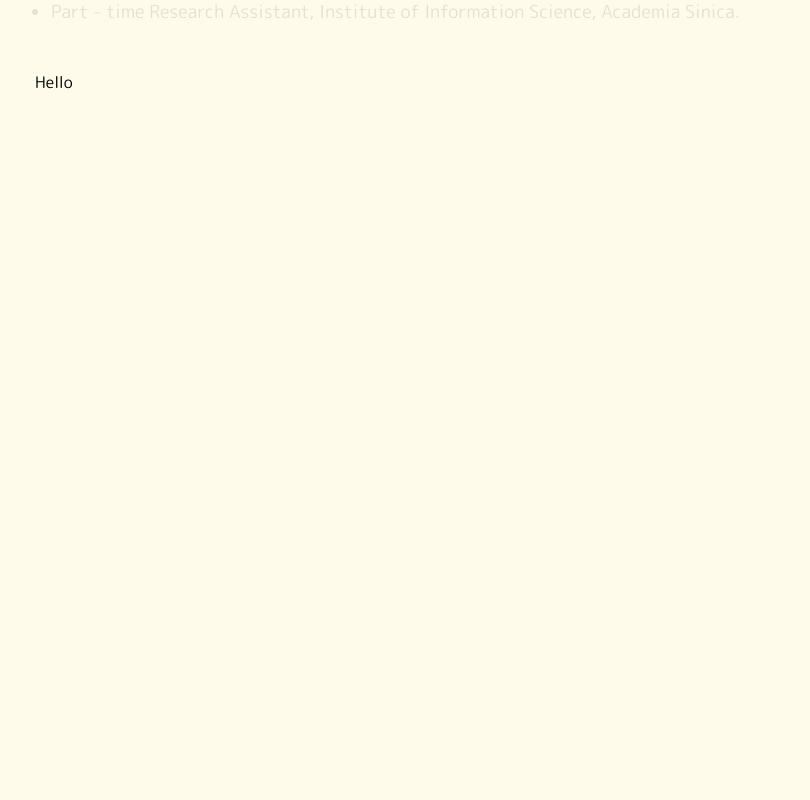
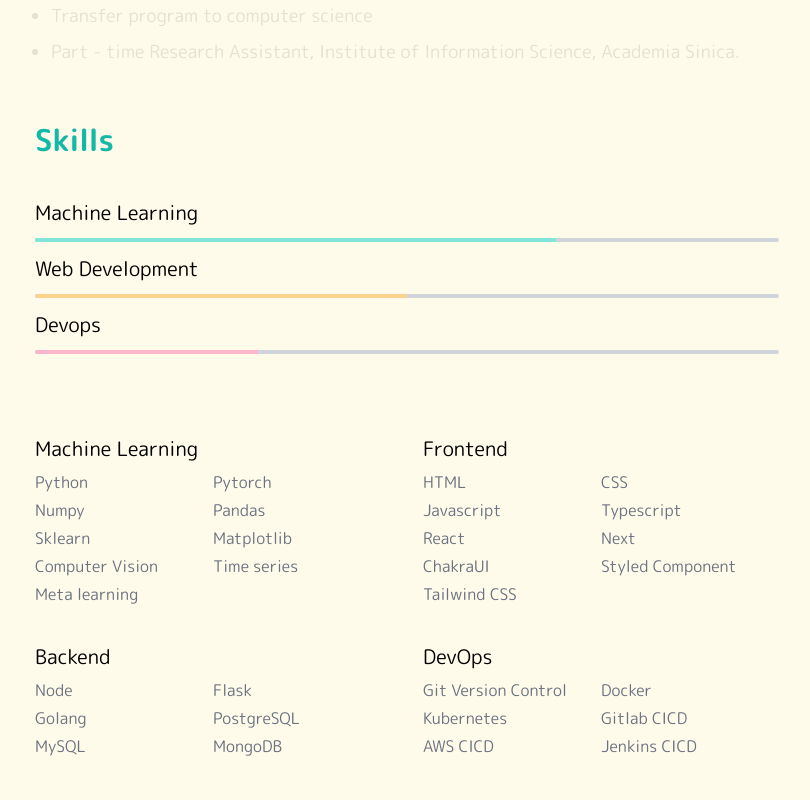
Before and after one commit to hsingyingli/hyl-website, a Next.js app: page / in a window 1280 px wide. Shown: the part 1680-2480 px from the top of the page, without its empty margins (233-1043 px from the left). Built offline with nearby package versions, Linux system fonts and the light colour scheme.

Commit message:
finish skills section

```diff
--- a/components/About/card.tsx
+++ b/components/About/card.tsx
@@ -14,8 +14,7 @@
     const halfH = window.innerHeight / 2
     let current = (scrollY - offsetTop - clientHeight / 2 + halfH)
     current = current > 0 ? current : -current
-    opacity = Math.max(1 - current * 0.6 / clientHeight, 0.1)
-    console.log(opacity)
+    opacity = Math.max(1 - current * 0.5 / clientHeight, 0.1)
   }
 
   return (
--- a/components/About/index.tsx
+++ b/components/About/index.tsx
@@ -5,7 +5,7 @@
 
 const About = () => {
   return (
-    <section className='min-h-screen'>
+    <section className='min-h-screen my-10'>
       <h1 className='text-3xl font-bold mb-5 text-teal-500'>About me</h1>
       <div className='text-xl leading-relaxed font-medium'>
         I am Hsing Ying Li, a graduate student in C.S. at FJU. My research interests include <span className='text-teal-500'>Machine Learning</span> in FinTech. Meanwhile, I also self-learn <span className='text-teal-500'>Web Development</span> and <span className='text-teal-500'>DevOps</span>.
@@ -15,7 +15,6 @@
           <AboutCard key={idx} title={about.title} infoList={about.infoList} />
         )
       })}
-
     </section>
   )
 }
--- /dev/null
+++ b/components/ProgressBar/index.tsx
@@ -0,0 +1,21 @@
+import React from "react";
+
+interface Props {
+  progress: number
+  color: string
+}
+
+const ProgressBar: React.FC<Props> = ({ progress, color }) => {
+  if (progress > 1) progress = 1
+  if (progress < 0) progress = 0
+  progress *= 100
+
+  return (
+    <div className='w-full h-1 rounded-lg relative overflow-hidden'>
+      <div className='w-full h-full absolute bg-gray-300'></div>
+      <div className='h-full absolute' style={{ width: `${progress}%`, backgroundColor: color }}></div>
+    </div>
+  )
+}
+
+export default ProgressBar
--- /dev/null
+++ b/components/Skills/index.tsx
@@ -0,0 +1,53 @@
+import React, { Fragment } from "react";
+import { ItemList, Item } from "../../utils/types/skill";
+import ProgressBar from "../ProgressBar";
+
+interface listItemProps {
+  item: Item
+}
+
+const ListItem: React.FC<listItemProps> = ({ item }) => {
+  return (
+    <Fragment>
+      <h1 className="text-xl mb-2">{item.title}</h1>
+      <ul className="grid grid-cols-2">
+        {
+          item.tools.map((element) => {
+            return <li key={element} className="text-gray-500 mb-1">{element}</li>
+          })
+        }
+      </ul>
+    </Fragment>
+  )
+}
+
+interface Props {
+  skills: ItemList
+}
+const Skills: React.FC<Props> = ({ skills }) => {
+  return (
+    <div className='min-h-screen'>
+      <h1 className='text-3xl font-bold my-5 text-teal-500'>Skills</h1>
+      <div className='mt-10 mb-20'>
+        <h2 className='text-xl my-3'>Machine Learning</h2>
+        <ProgressBar color='#81E6D9' progress={0.7} />
+        <h2 className='text-xl my-3'>Web Development</h2>
+        <ProgressBar color='#FBD28D' progress={0.5} />
+        <h2 className='text-xl my-3'>Devops</h2>
+        <ProgressBar color='#FBB6CD' progress={0.3} />
+      </div>
+
+      <div className='w-full grid grid-cols-1 sm:grid-cols-2 auto-rows-auto gap-8'>
+        {skills.map((skill, idx) => {
+          return (
+            <div key={idx}>
+              <ListItem item={skill} />
+            </div>
+          )
+        })}
+      </div>
+    </div>
+  )
+}
+
+export default Skills
--- a/pages/index.tsx
+++ b/pages/index.tsx
@@ -1,18 +1,34 @@
-import type { NextPage } from 'next'
-import Head from 'next/head'
-import Image from 'next/image'
+import path from 'path'
+import fs from 'fs'
+import type { GetStaticProps, NextPage } from 'next'
+import { Fragment } from 'react'
 import About from '../components/About'
 import Hero from '../components/Hero'
-import useTheme from '../hooks/useTheme'
+import Skills from '../components/Skills'
+import { ItemList } from '../utils/types/skill'
 
-const Home: NextPage = () => {
+interface Props {
+  skills: ItemList
+}
+
+const Home: NextPage<Props> = ({ skills }) => {
   return (
-    <div>
+    <Fragment>
       <Hero />
       <About />
-      <div className='h-screen'> Hello</div>
-    </div>
+      <Skills skills={skills} />
+    </Fragment>
   )
 }
 
+export const getStaticProps: GetStaticProps = async () => {
+  const rawData = fs.readFileSync(path.join('public', 'skills.json'), 'utf8')
+  const data = JSON.parse(rawData)
+  return {
+    props: {
+      skills: data.skills
+    }
+  }
+}
+
 export default Home
--- /dev/null
+++ b/public/skills.json
@@ -0,0 +1,20 @@
+{
+  "skills": [
+    {
+      "title": "Machine Learning",
+      "tools": ["Python", "Pytorch", "Numpy", "Pandas", "Sklearn", "Matplotlib", "Computer Vision", "Time series", "Meta learning"]
+    },
+    {
+      "title": "Frontend",
+      "tools": ["HTML", "CSS", "Javascript", "Typescript", "React", "Next", "ChakraUI", "Styled Component", "Tailwind CSS"]
+    },
+    {
+      "title": "Backend",
+      "tools": ["Node", "Flask", "Golang", "PostgreSQL", "MySQL", "MongoDB"]
+    },
+    {
+      "title": "DevOps",
+      "tools":["Git Version Control", "Docker", "Kubernetes", "Gitlab CICD", "AWS CICD", "Jenkins CICD"]
+    }
+  ]
+}
--- /dev/null
+++ b/utils/types/skill.ts
@@ -0,0 +1,10 @@
+type Item = {
+  title: string
+  tools: Array<string>
+}
+type ItemList = Array<Item>
+
+export type {
+  Item,
+  ItemList
+}
```
